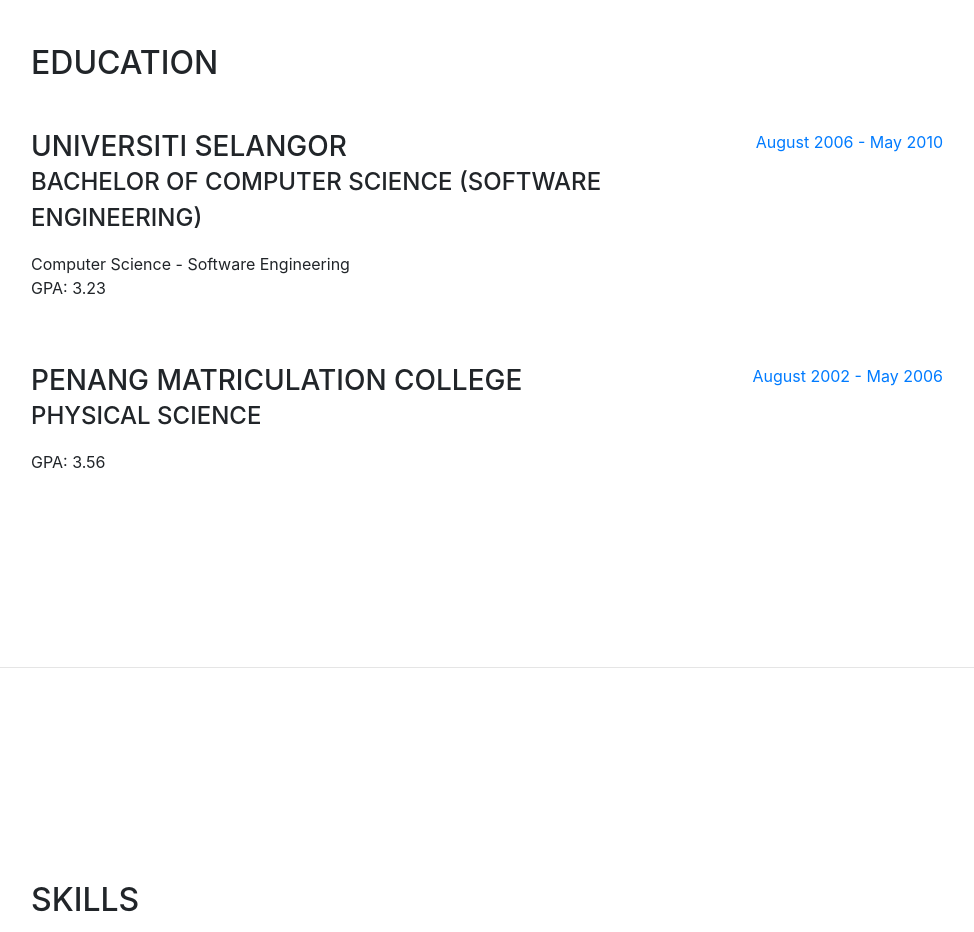
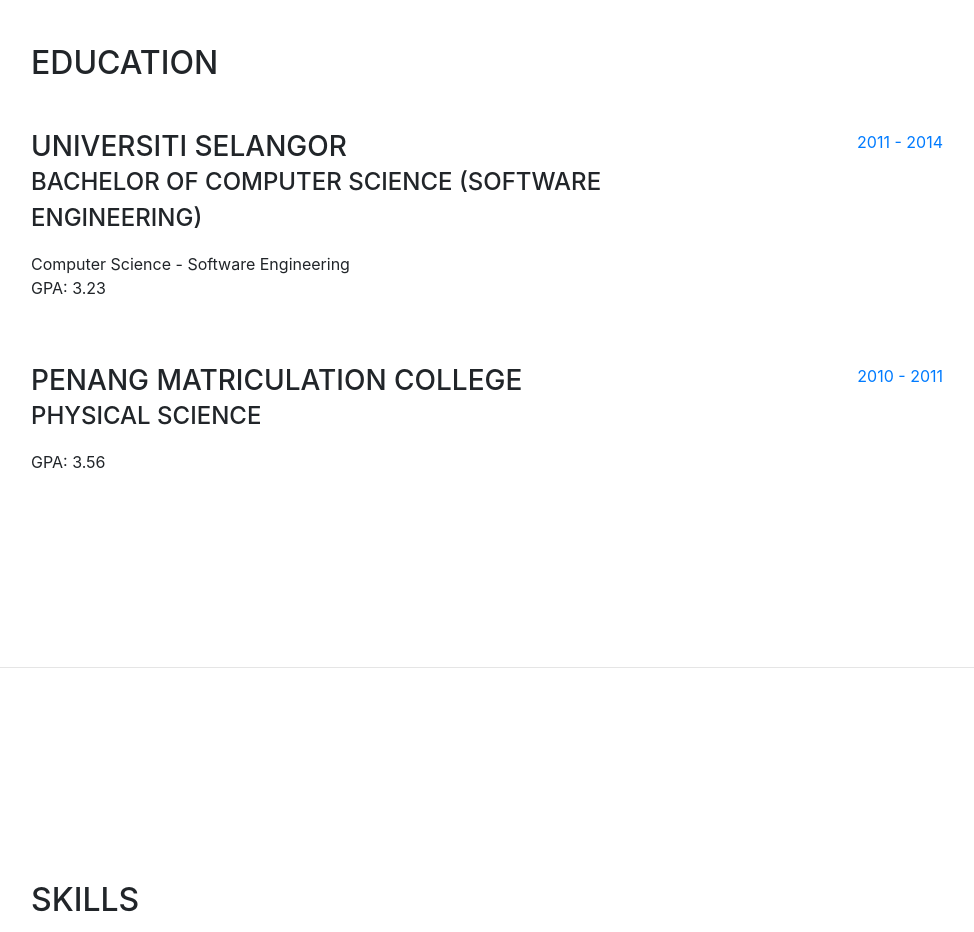
Before and after one commit to fahmiizwan14/fahmiizwan14.github.io, a website with bundled scripts: page index.html in a window 1280 px wide. Shown: the part 1860-2792 px from the top of the page, without its empty margins (289-1263 px from the left). Built offline with nearby package versions, Linux system fonts and the light colour scheme; a web font is replaced by a local one.

Commit message:
Update index.html

```diff
--- a/index.html
+++ b/index.html
@@ -158,7 +158,7 @@
               <p>GPA: 3.23</p>
             </div>
             <div class="resume-date text-md-right">
-              <span class="text-primary">August 2006 - May 2010</span>
+              <span class="text-primary">2011 - 2014</span>
             </div>
           </div>
 
@@ -169,7 +169,7 @@
               <p>GPA: 3.56</p>
             </div>
             <div class="resume-date text-md-right">
-              <span class="text-primary">August 2002 - May 2006</span>
+              <span class="text-primary">2010 - 2011</span>
             </div>
           </div>
 
```
